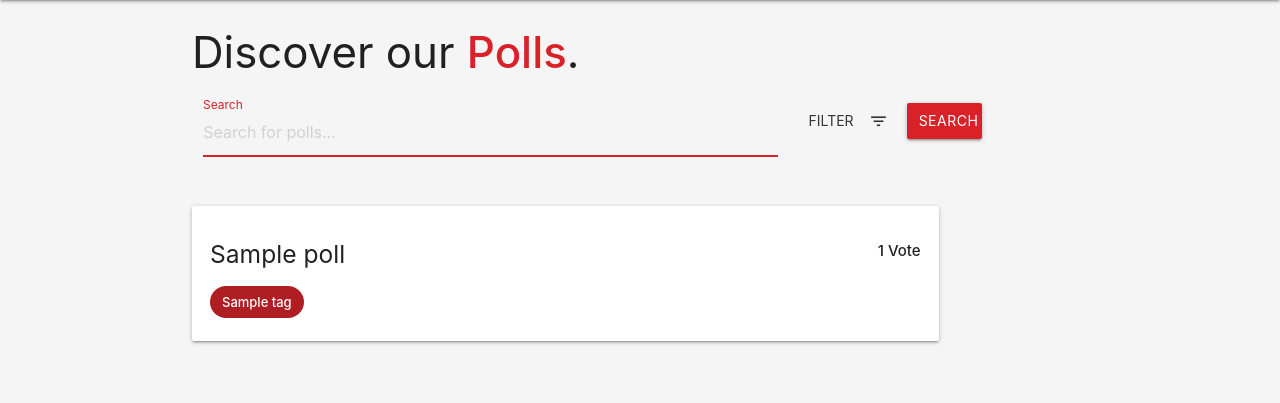
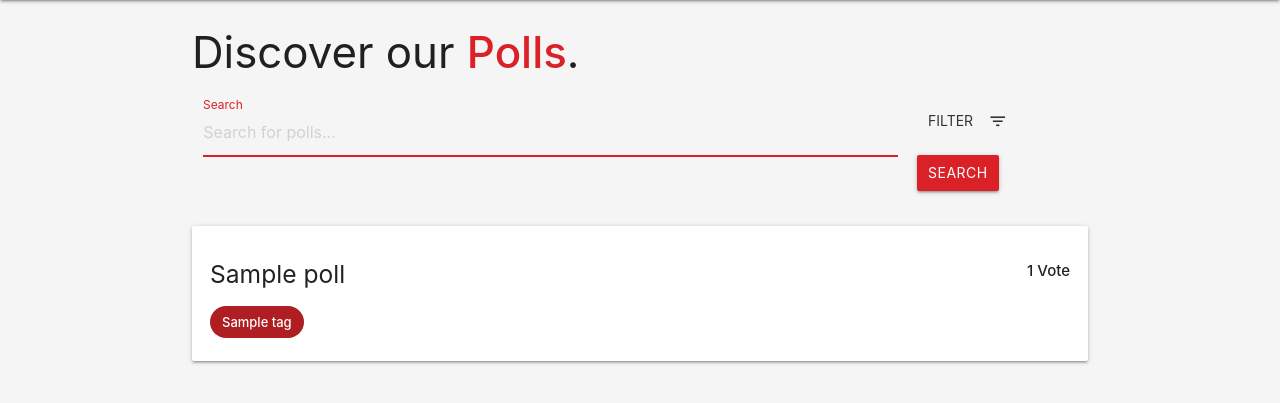
Before and after one commit to gutentag2012/Bosch_Internship_Django_Polls, a Django app: page / in a window 1280 px wide. Shown: the part 64-467 px from the top of the page. Run offline with Django 3.2, Linux system fonts and the light colour scheme; tables that the repository leaves empty hold one stand-in row (values such as "Sample post"); some libraries are stand-ins or nearby versions.

Commit message:
Size adjustments

```diff
--- a/templates/home.html
+++ b/templates/home.html
@@ -5,7 +5,7 @@
     <h3>Discover our <strong class="text-primary">Polls</strong>.</h3>
     <form class="search-bar" method="get">
         <div class="row">
-            <div class="input-field col s8">
+            <div class="input-field col" style="width: 80%; margin-right: auto">
                 <input id="icon_prefix" type="text" autofocus placeholder="Search for polls..." name="search"
                        value="{{search_term}}">
                 <label for="icon_prefix">Search</label>
@@ -14,7 +14,7 @@
                 <i class="material-icons right">filter_list</i>
                 Filter
             </a>
-            <button class="col s1 waves-effect waves-light btn primary" type="submit" value="search">
+            <button class="col waves-effect waves-light btn primary" type="submit" value="search">
                 Search
             </button>
         </div>
@@ -22,7 +22,7 @@
     <div class="row">
         {% for poll in polls %}
         {% with forloop.counter as index %}
-        <div class="card col s10 c{{poll.color_index}}-card">
+        <div class="card col c{{poll.color_index}}-card" style="width: 100%">
             <div class="card-header">
                 <h5>{{poll.question}}</h5>
                 <strong>{{poll.votes}} Vote{% if poll.votes != 1 %}s{% endif %}</strong>
```
